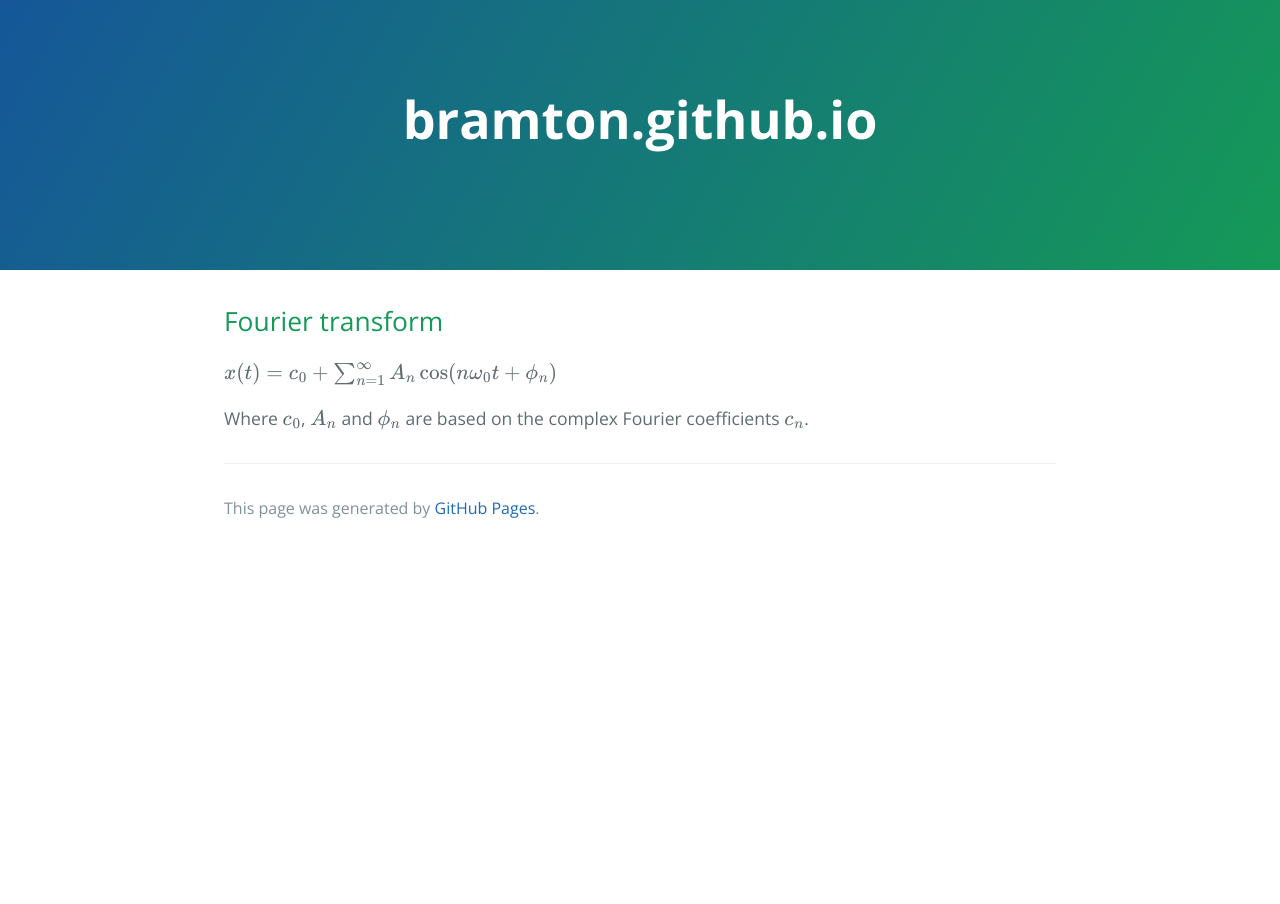
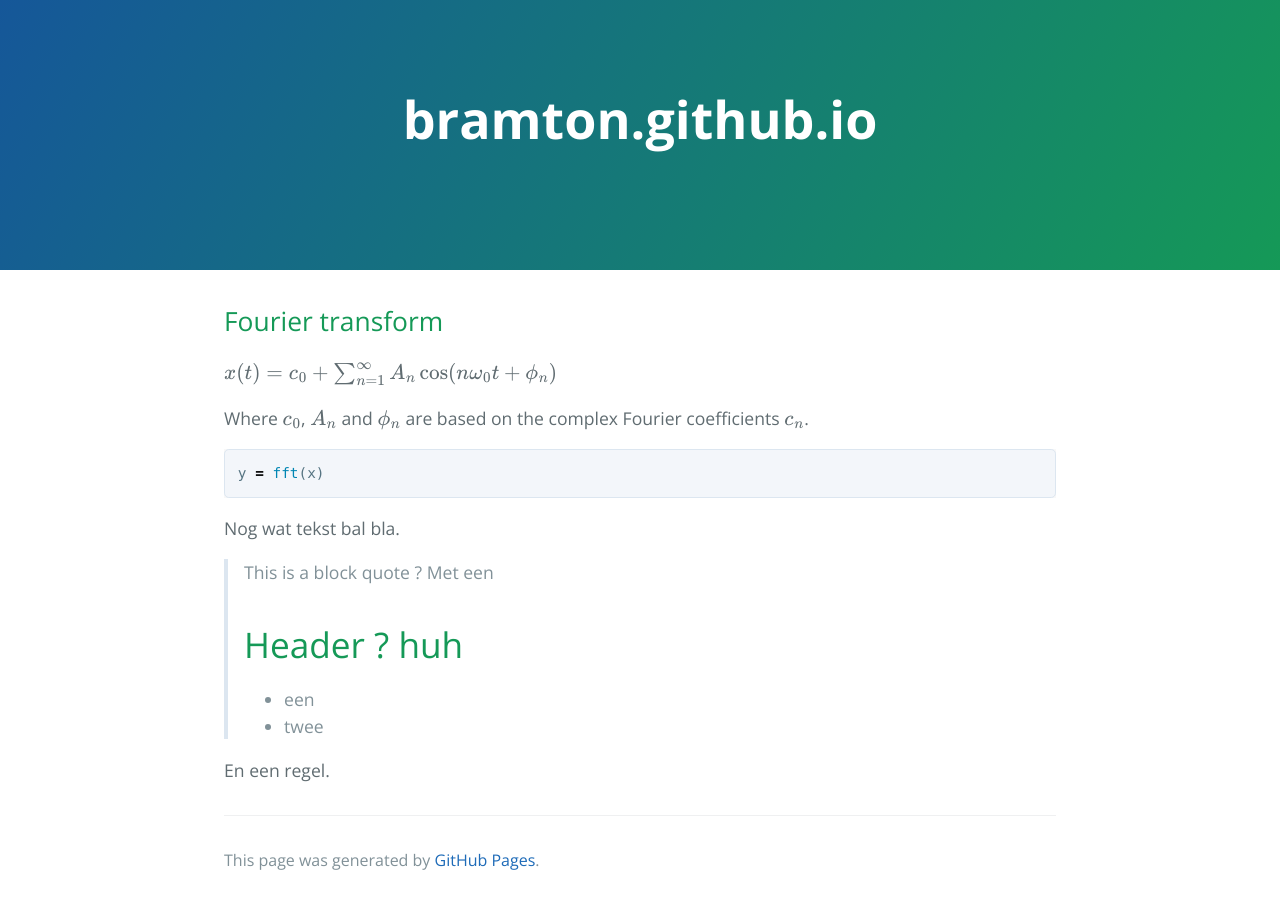
Before and after one commit to bramton/bramton.github.io, a Jekyll site: the page built from index.md, in a window 1280 px wide. Built offline with Jekyll 4.4.1, drawn with Linux system fonts in a browser that asks for light colours; our own code applies the rules of GitHub Pages for plain Markdown files; formulas are drawn with MathJax 3; the repository's description, which GitHub fills in, is left out.

Commit message:
Testing markdown

```diff
--- a/index.md
+++ b/index.md
@@ -2,3 +2,17 @@
 $$x(t) = c_0 + \sum_{n=1}^\infty A_n \cos(n\omega_0t + \phi_n)$$
 
 Where $c_0$, $A_n$ and $\phi_n$ are based on the complex Fourier coefficients $c_n$.
+
+~~~ matlab
+y = fft(x)
+~~~
+
+Nog wat tekst  bal bla.
+
+> This is a block quote ?
+> Met een
+> # Header ? huh
+> * een
+> * twee
+
+En een regel.
```
